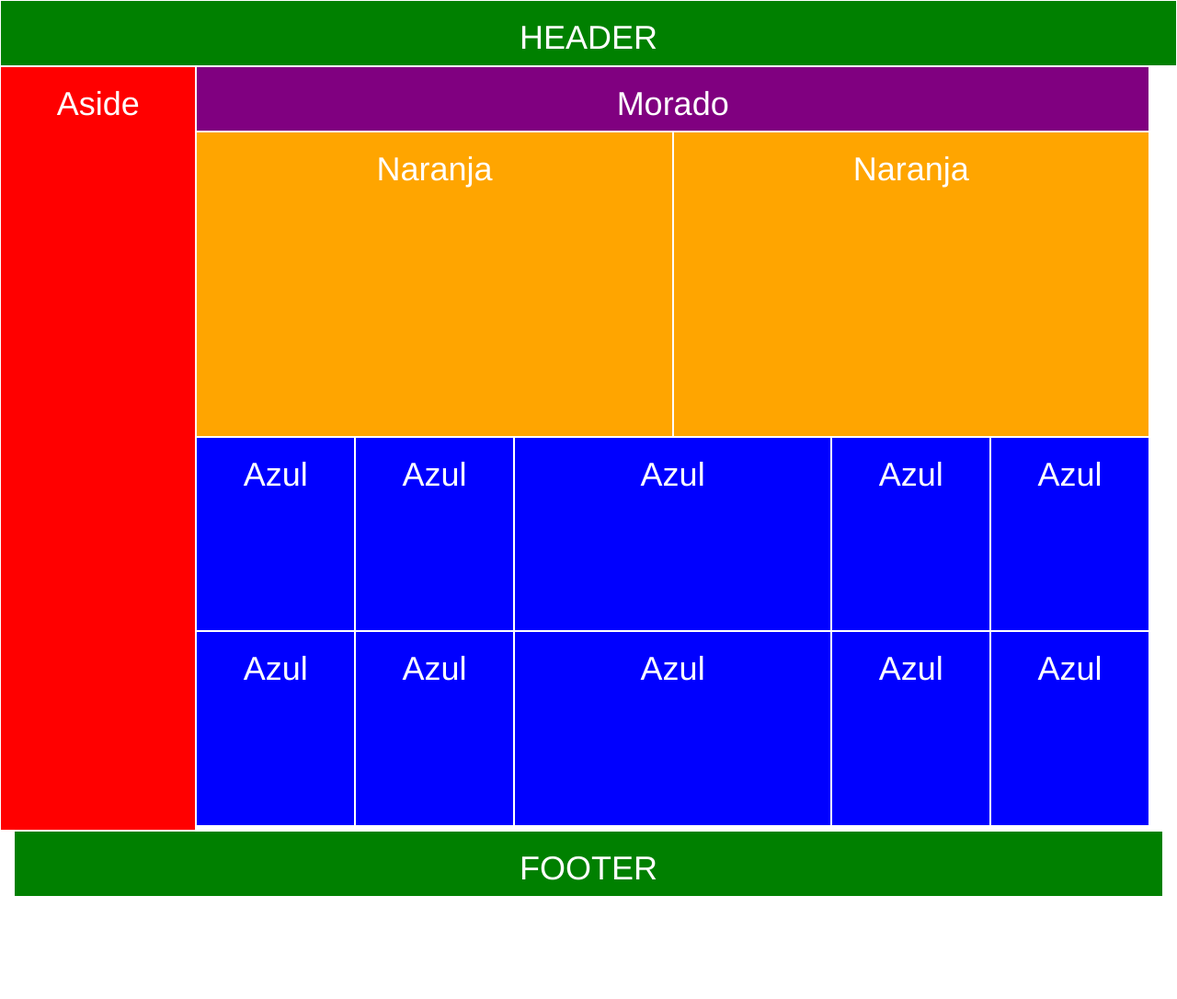
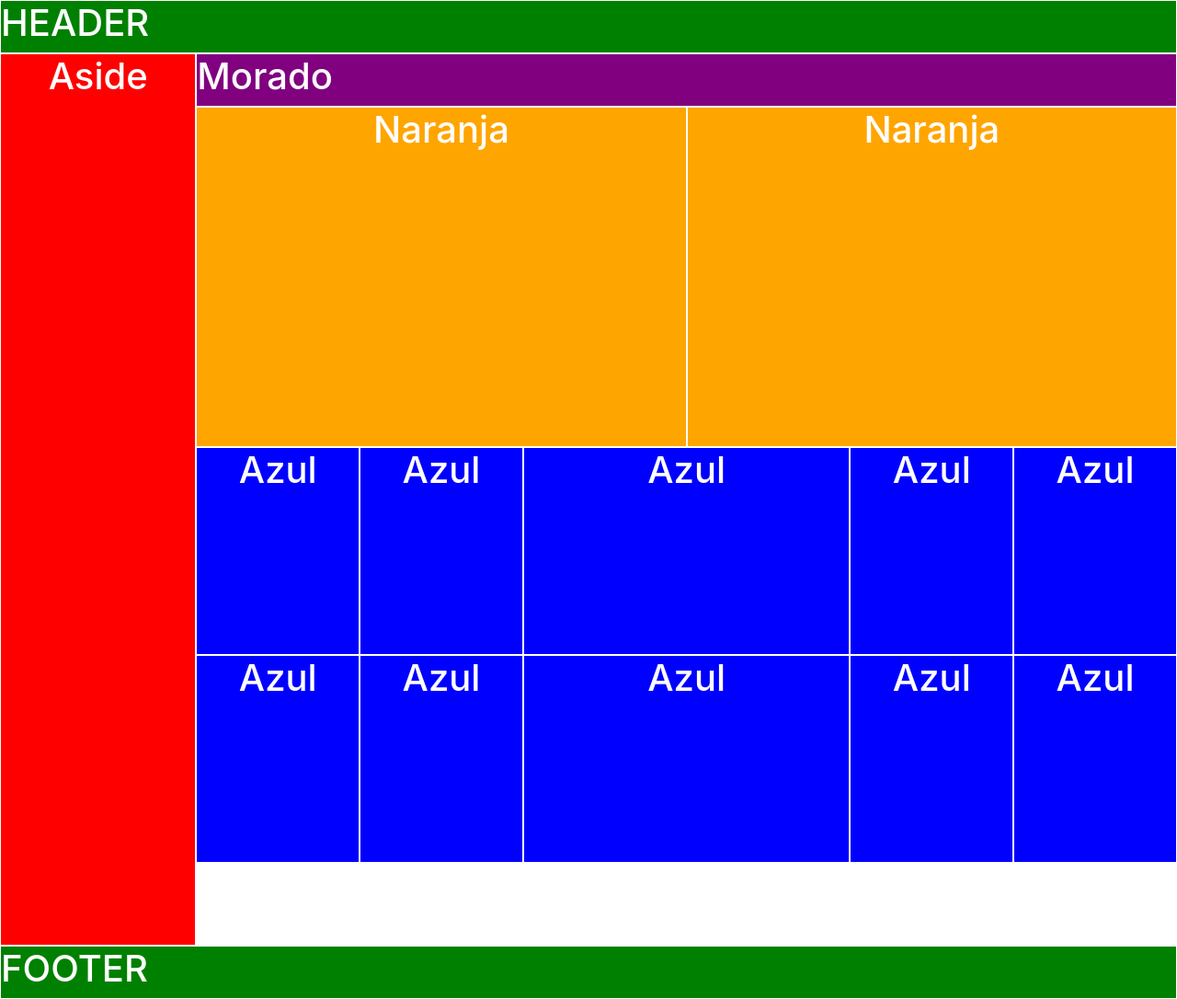
Before and after one commit to EricMunozFernandez/DISEN-O-DE-INTERFACES-WEB, a plain HTML site: page boostrap/Ejercicios Bootstrap 1-3 (maquetacion)/Ejercicio1/index.html in a window 1280 px wide. Shown: the whole page at 92% size. Before the commit the page ends 975 px from the top, so only its background shows below. Drawn offline with nearby package versions, Linux system fonts and the light colour scheme.

Commit message:
ejercicio1

```diff
--- a/boostrap/Ejercicios Bootstrap 1-3 (maquetacion)/Ejercicio1/index.html
+++ b/boostrap/Ejercicios Bootstrap 1-3 (maquetacion)/Ejercicio1/index.html
@@ -5,18 +5,18 @@
 	<title>Botones</title>
 	<meta name="viewport" content="width=device-width, user-scalable=no, initial-scale=1.0, maximum-scale=1.0, minimum-scale=1.0">
 	<!-- Latest compiled and minified CSS -->
-	<link rel="stylesheet" href="https://maxcdn.bootstrapcdn.com/bootstrap/3.3.1/css/bootstrap.min.css">
+	<link rel="stylesheet" href="https://stackpath.bootstrapcdn.com/bootstrap/4.4.1/css/bootstrap.min.css" integrity="sha384-Vkoo8x4CGsO3+Hhxv8T/Q5PaXtkKtu6ug5TOeNV6gBiFeWPGFN9MuhOf23Q9Ifjh" crossorigin="anonymous">
 	<link rel="stylesheet" href="css/style.css">
 </head>
 <body>
 	<div class="container-fluid">
 
 		<header class="row header">
-			<h1 class="col-12">HEADER</h1>
+			<h1 class="">HEADER</h1>
 		</header>
 
 		<section class="row">
-			<aside class="d-none d-sm-block col-sm-2 aside">
+			<aside class="col-sm-2 aside d-none d-sm-block">
 				<h1>Aside</h1>
 				<br>
 				<br>
@@ -57,11 +57,11 @@
 				<br>
 				<br>
 			</aside>
-			<section class="row col-sm-10">
-				<div class="col-12 morado">
+			<section class="col-sm-10">
+				<div class="row morado">
 					<h1>Morado</h1>
 				</div>
-				<div class="col-12">
+				<div class="row">
 					<div class="col-md-6 naranja">
 						<h1>Naranja</h1>
 						<br>
@@ -95,8 +95,8 @@
 						<br>
 					</div>
 				</div>
-				<div class="col-12">
-						<div class="col-md-2 azul">
+				<div class="row">
+						<div class="col-md-2 col-sm-4 col-6 azul">
 							<h1>Azul</h1>
 							<br>
 							<br>
@@ -106,7 +106,7 @@
 							<br>
 							<br>
 						</div>
-						<div class="col-md-2 azul">
+						<div class="col-md-2 col-sm-4 col-6 azul">
 							<h1>Azul</h1>
 							<br>
 							<br>
@@ -116,7 +116,7 @@
 							<br>
 							<br>
 						</div>
-						<div class="col-md-4 azul">
+						<div class="col-md-4 col-sm-4 col-6 azul">
 							<h1>Azul</h1>
 							<br>
 							<br>
@@ -126,7 +126,7 @@
 							<br>
 							<br>
 						</div>
-						<div class="col-md-2 azul">
+						<div class="col-md-2 col-sm-4 col-6 azul">
 							<h1>Azul</h1>
 							<br>
 							<br>
@@ -136,7 +136,7 @@
 							<br>
 							<br>
 						</div>
-						<div class="col-md-2 azul">
+						<div class="col-md-2 col-sm-4 col-6 azul">
 							<h1>Azul</h1>
 							<br>
 							<br>
@@ -146,7 +146,7 @@
 							<br>
 							<br>
 						</div>
-						<div class="col-md-2 azul">
+						<div class="col-md-2 col-sm-4 col-6 azul">
 							<h1>Azul</h1>
 							<br>
 							<br>
@@ -156,7 +156,7 @@
 							<br>
 							<br>
 						</div>
-						<div class="col-md-2 azul">
+						<div class="col-md-2 col-sm-4 col-6 azul">
 							<h1>Azul</h1>
 							<br>
 							<br>
@@ -166,7 +166,7 @@
 							<br>
 							<br>
 						</div>
-						<div class="col-md-4 azul">
+						<div class="col-md-4 col-sm-4 col-6 azul">
 							<h1>Azul</h1>
 							<br>
 							<br>
@@ -176,7 +176,7 @@
 							<br>
 							<br>
 						</div>
-						<div class="col-md-2 azul">
+						<div class="col-md-2 col-sm-4 col-6 azul">
 							<h1>Azul</h1>
 							<br>
 							<br>
@@ -186,7 +186,7 @@
 							<br>
 							<br>
 						</div>
-						<div class="col-md-2 azul">
+						<div class="col-md-2 col-sm-4 col-6 azul">
 							<h1>Azul</h1>
 							<br>
 							<br>
@@ -199,7 +199,7 @@
 				</div>
 			</section>
 		</section>
-		<footer class="footer">
+		<footer class="row footer">
 			<h1>FOOTER</h1>
 		</footer>
 	</div>
```
